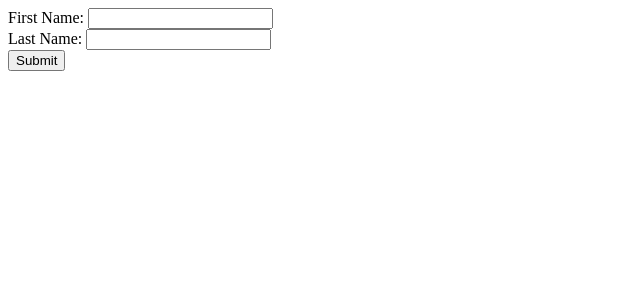
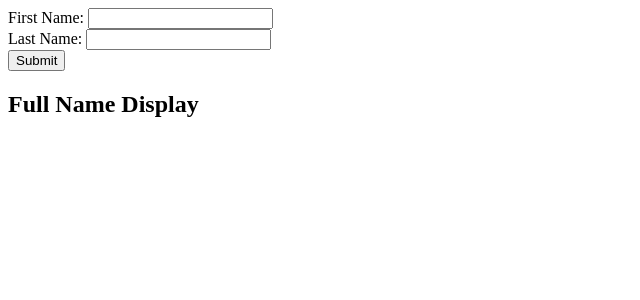
Before and after one commit to Nagarajumv99/xdisplayname, a React (Vite) app: page / in a window 1280 px wide. Shown: the top 300 px of the page, without its empty margins (0-640 px from the left). Built offline with nearby package versions, Linux system fonts and the light colour scheme.

Commit message:
Fix initial render issue and update form validation

```diff
--- a/src/App.jsx
+++ b/src/App.jsx
@@ -3,7 +3,7 @@ import './App.css'
 
 function App() {
   const [firstName, setFirstName] = useState("");
-  const [lastName, setLastName] = useState("");   // fixed typo
+  const [lastName, setLastName] = useState("");
   const [fullName, setFullName] = useState("");
 
   function handleInput(e) {
@@ -37,6 +37,10 @@ function App() {
         </div>
       </form>
 
+      {/* Static heading for initial render */}
+      <h2>Full Name Display</h2>
+
+      {/* Show full name only after submission */}
       {fullName && <p>{fullName}</p>}
     </>
   );
```
